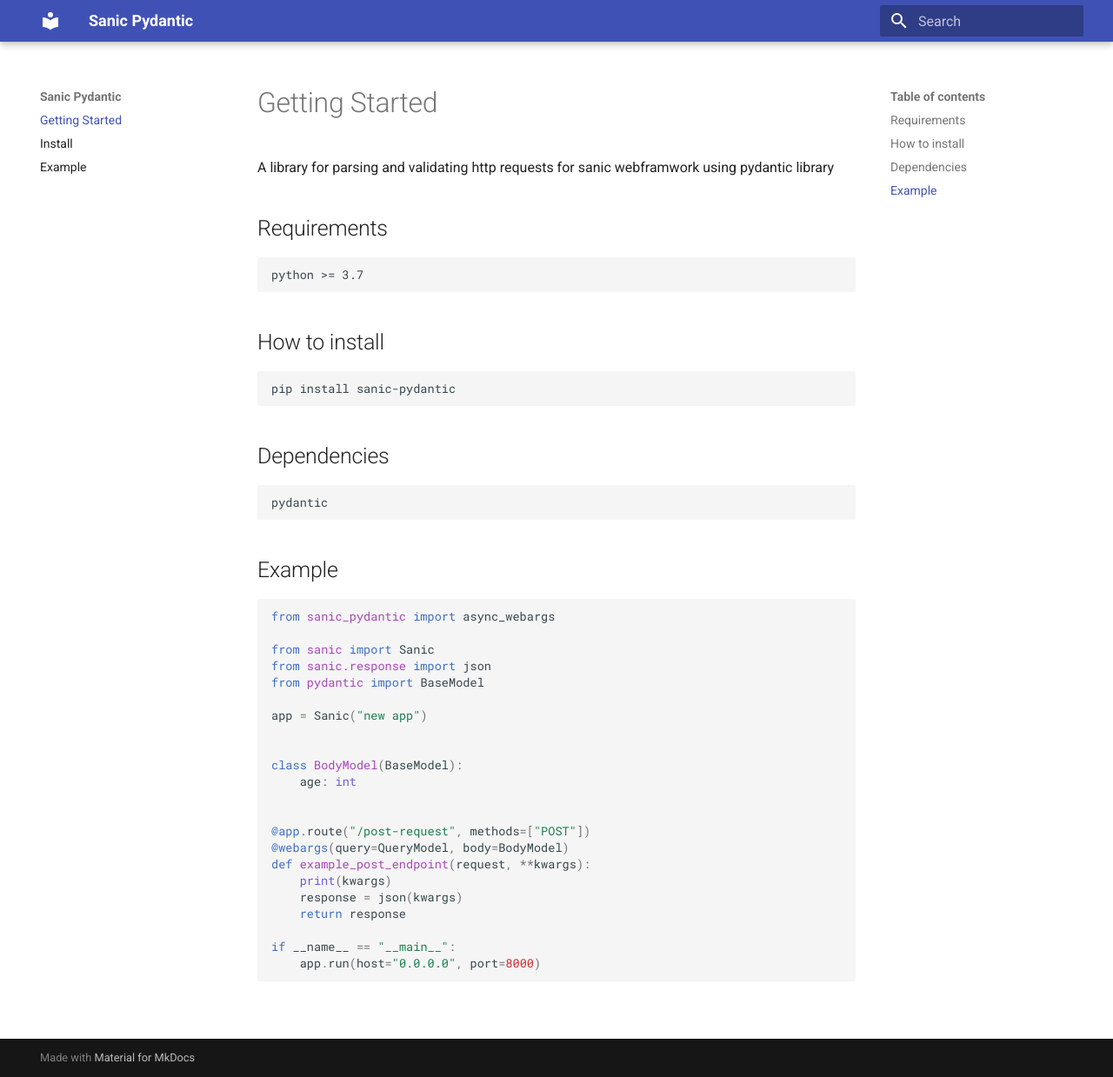
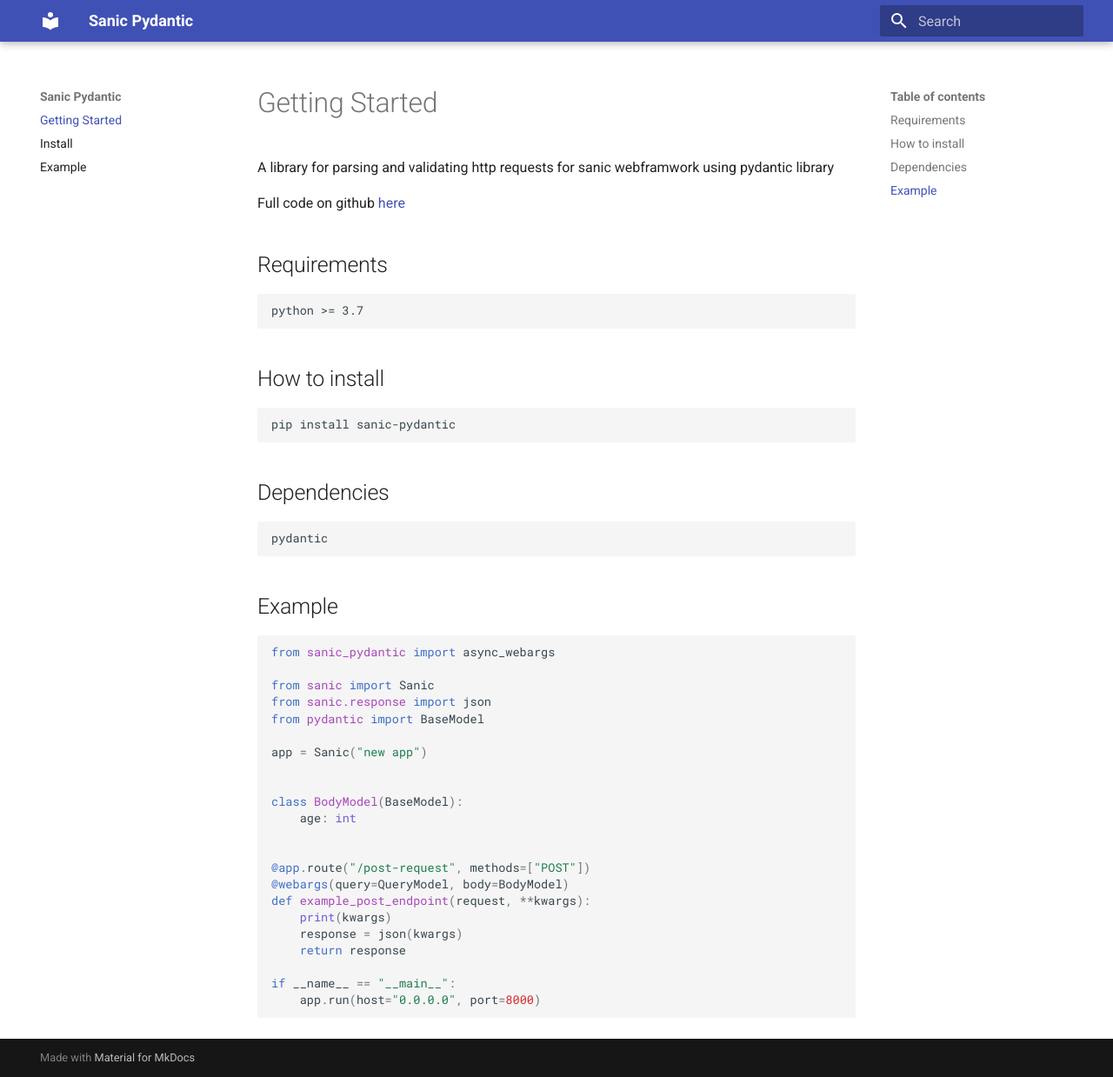
Before and after one commit to nf1s/sanic-pydantic, an MkDocs documentation site: the page built from docs/index.md, in a window 1280 px wide and 1239 px high. Shown: the whole window at 87% size. Built offline with MkDocs 1.6.1 and Material for MkDocs 9.7.7, drawn with Linux system fonts in a browser that asks for light colours.

Commit message:
updates docs

```diff
--- a/docs/index.md
+++ b/docs/index.md
@@ -1,6 +1,8 @@
 # Getting Started
 
 A library for parsing and validating http requests for sanic webframwork using pydantic library
+
+Full code on github [here](https://github.com/ahmednafies/sanic_pydantic)
 
 ## Requirements
 
```
Also changed, not shown: README.md (+2 -0 lines).
